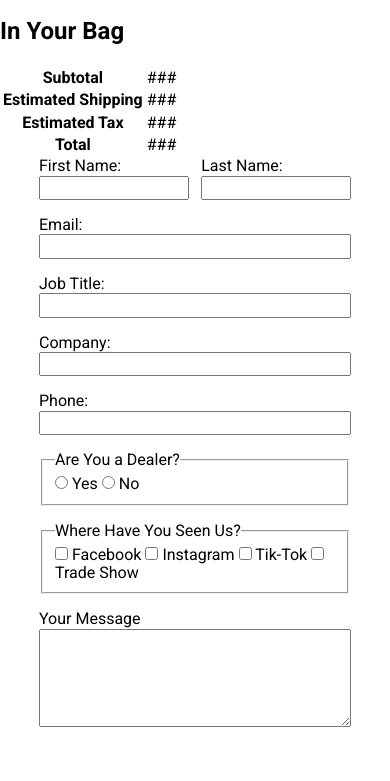
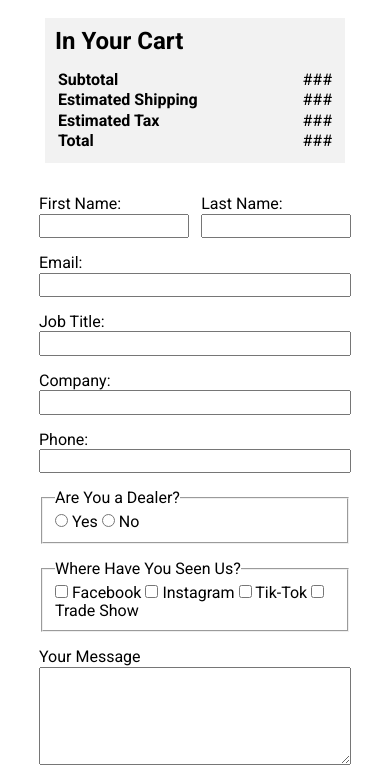
Before and after one commit to npresley13/strongholdWebsitePractice, a website: page form.html in a window 390 px wide. Shown: the part 205-986 px from the top of the page. Before the commit the page ends 948 px from the top, so only its background shows below. Drawn offline with Linux system fonts and the light colour scheme.

Commit message:
made form responsive with cart box falling to side

```diff
--- a/form.html
+++ b/form.html
@@ -30,13 +30,16 @@
             </ul>
         </div>
     </nav>
-    <div>
-        <h1>Contact Us</h1>
-    </div>
-    <main>
+
+    <main class="limited">
+
+        <div>
+            <h1>Contact Us</h1>
+        </div>
+
         <div class="parent-form">
-            <div>
-                <h2>In Your Bag</h2>
+            <div class="form-cart">
+                <h2>In Your Cart</h2>
                 <table>
                     <tbody>
                         <tr>
--- a/scss/_medium.scss
+++ b/scss/_medium.scss
@@ -25,3 +25,22 @@
 
 
     /* Homepage Product */
+
+    /* Form Rules */
+
+    .parent-form {
+        display: flex;
+        flex-direction: row-reverse;
+        justify-content: space-evenly;
+    }
+
+    .form-cart {
+        margin: 1em;
+        justify-self: center;
+        flex-basis: 100%;
+    }
+
+    .primary-form {
+        flex-basis: 100%;
+        margin: 1em;
+    }
--- a/scss/_small.scss
+++ b/scss/_small.scss
@@ -330,3 +330,23 @@ form > div {
     flex-direction: column;
     justify-content: space-between;
 }
+
+.form-cart {
+    background-color: $primaryGray;
+    margin: 1em auto 2em auto;
+    display: flex;
+    flex-direction: column;
+    max-width: 300px;
+    height: fit-content;
+    padding: 10px;
+}
+
+.form-cart h2 {
+    justify-content: flex-start;
+    margin: 0 0 .5em 0;
+}
+
+.form-cart tr {
+    display: flex;
+    justify-content: space-between;
+}
```
Also changed, not shown: css/styles.css, 1 other file.
